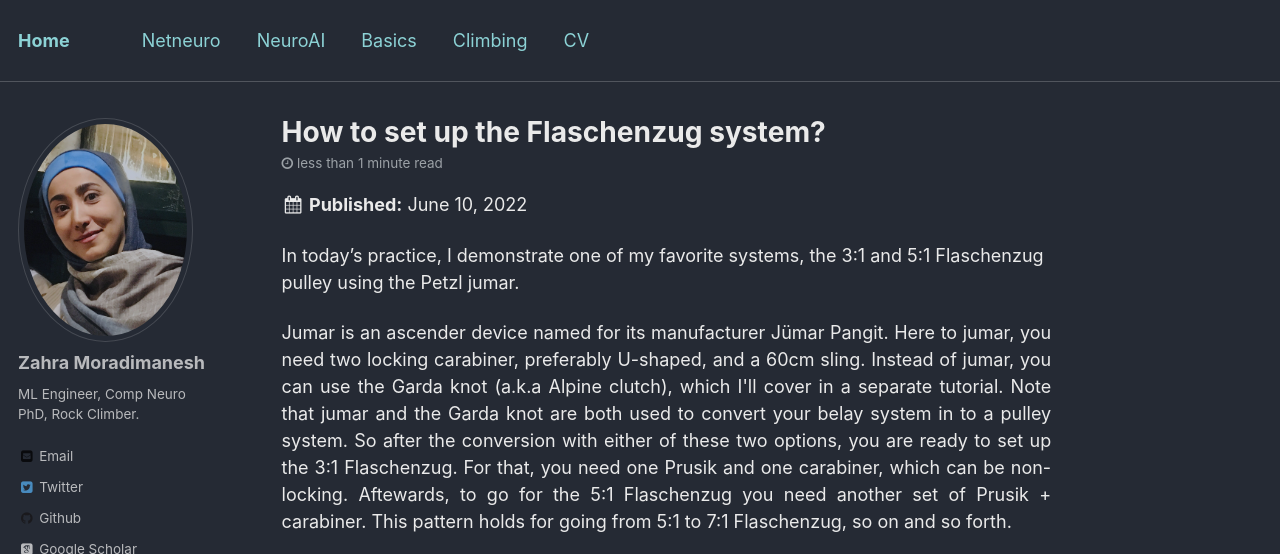
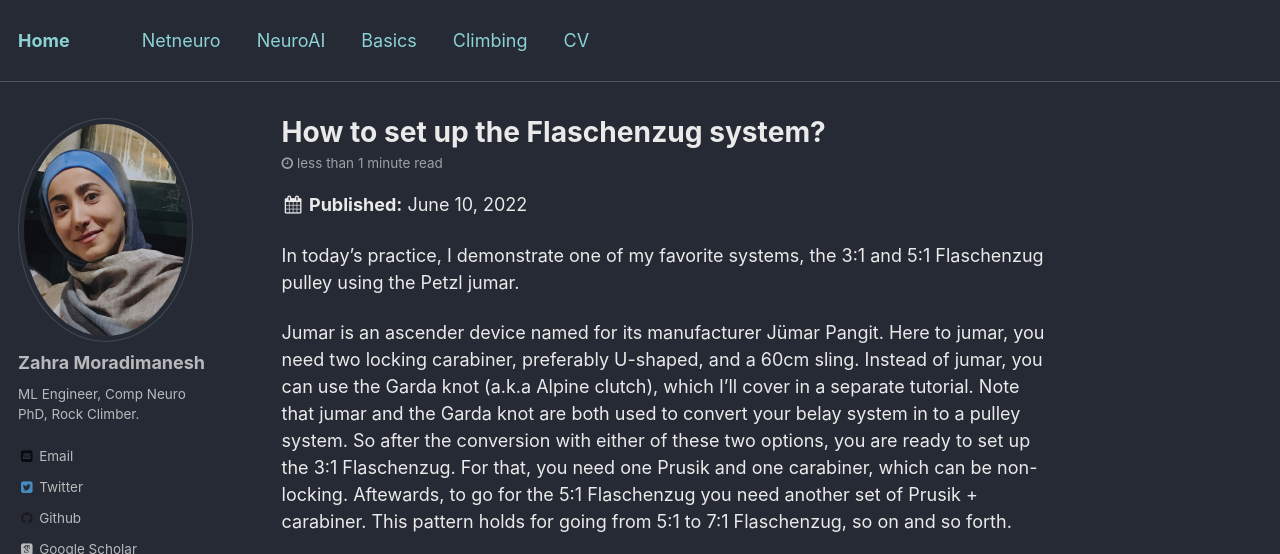
Before and after one commit to zahramor/zahramor.github.io, a Jekyll site: the page built from _posts/2022-06-10-climbing-Flaschenzug.md, in a window 1280 px wide and 900 px high, cut to the strip 0-554 px from the top of the window. Built offline with Jekyll 4.4.1, drawn with Linux system fonts in a browser that asks for light colours; some web fonts are replaced.

Commit message:
Update 2022-06-10-climbing-Flaschenzug.md

```diff
--- a/_posts/2022-06-10-climbing-Flaschenzug.md
+++ b/_posts/2022-06-10-climbing-Flaschenzug.md
@@ -9,7 +9,6 @@ tags:
 ---
 
 In today's practice, I demonstrate one of my favorite systems, the 3:1 and 5:1 Flaschenzug pulley using the Petzl jumar.
-<p align="justify">
+
 Jumar is an ascender device named for its manufacturer Jümar Pangit. Here to jumar, you need two locking carabiner, preferably U-shaped, and a 60cm sling. Instead of jumar, you can use the Garda knot (a.k.a Alpine clutch), which I'll cover in a separate tutorial. Note that jumar and the Garda knot are both used to convert your belay system in to a pulley system. So after the conversion with either of these two options, you are ready to set up the 3:1 Flaschenzug. For that, you need one Prusik and one carabiner, which can be non-locking. Aftewards, to go for the 5:1 Flaschenzug you need another set of Prusik + carabiner. This pattern holds for going from 5:1 to 7:1 Flaschenzug, so on and so forth.
-<p>
 <iframe width="560" height="315" src="https://www.youtube.com/embed/w2BuZ2B-iG4" title="YouTube video player" frameborder="0" allow="accelerometer; autoplay; clipboard-write; encrypted-media; gyroscope; picture-in-picture" allowfullscreen></iframe>
```
